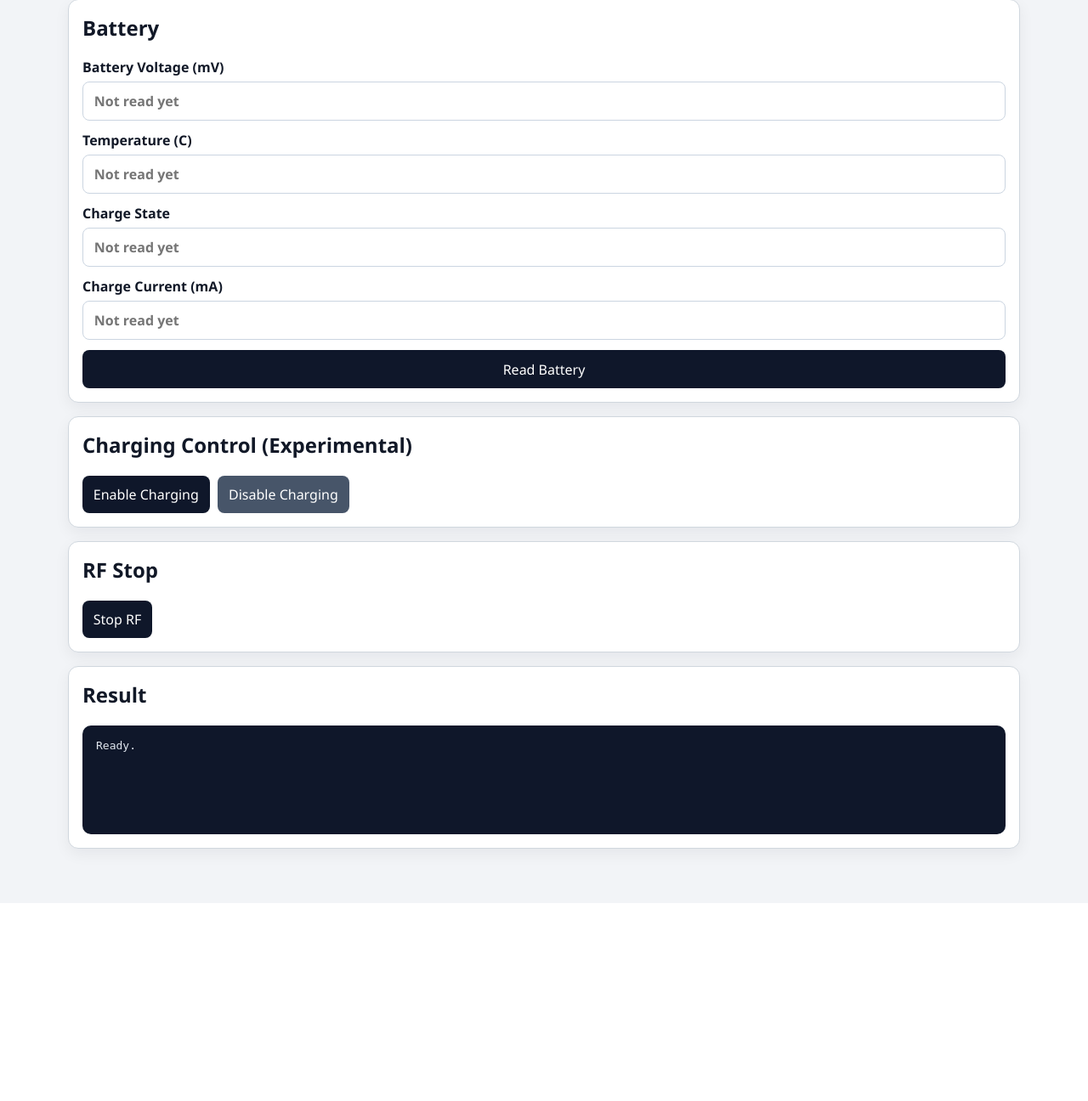
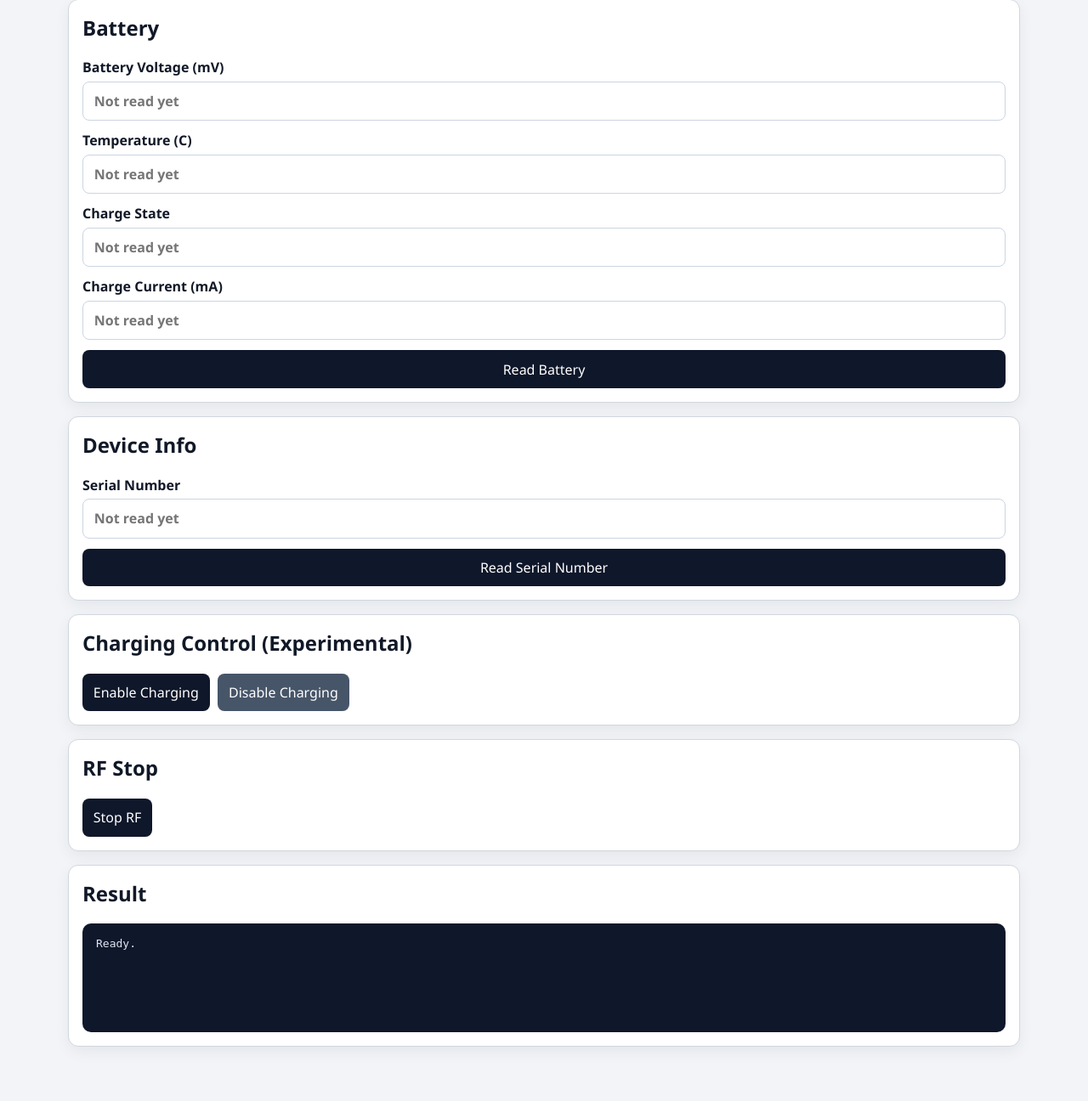
Before and after one commit to rfsoul/damspy-rpicontrol, a FastAPI app: page / in a window 1280 px wide. Shown: the part 2139-3435 px from the top of the page at 85% size. Before the commit the page ends 3202 px from the top, so only its background shows below. Run offline with FastAPI, Linux system fonts and the light colour scheme.

Commit message:
Add RXCC serial number read to webpage and API
Mirror the Hendrix TX NVM serial-number read flow on RXCC by adding controller
support, enabling /api/serial-number/rxcc, and exposing a dedicated Read
Serial Number button on the RXCC page.

Hardware validation is still required on the Raspberry Pi with the RXCC
connected.

```diff
--- a/src/damspy_rpicontrol/main.py
+++ b/src/damspy_rpicontrol/main.py
@@ -331,22 +331,32 @@ def create_app(controller: RxccController | None = None) -> FastAPI:
 
     @app.post("/api/serial-number/{device_type}", response_model=SerialNumberResponse)
     def read_serial_number(device_type: str, request: Request) -> SerialNumberResponse:
-        if device_type != DeviceType.TX.value:
-            raise HTTPException(status_code=404, detail="Serial-number read is only supported for Hendrix TX.")
-
-        controller = request.app.state.tx_controller
-        try:
-            serial_number = controller.read_serial_number()
-        except (
-            HendrixDeviceUnavailableError,
-            HendrixDeviceCommunicationError,
-        ) as exc:
-            raise _translate_device_error(exc) from exc
+        resolved_device_type = DeviceType(device_type)
+        if resolved_device_type == DeviceType.RXCC:
+            controller = _resolve_rxcc_family_controller(request, resolved_device_type)
+            try:
+                serial_number = controller.read_serial_number()
+            except (
+                DeviceUnavailableError,
+                DeviceCommunicationError,
+            ) as exc:
+                raise _translate_device_error(exc) from exc
+        elif resolved_device_type == DeviceType.TX:
+            controller = request.app.state.tx_controller
+            try:
+                serial_number = controller.read_serial_number()
+            except (
+                HendrixDeviceUnavailableError,
+                HendrixDeviceCommunicationError,
+            ) as exc:
+                raise _translate_device_error(exc) from exc
+        else:
+            raise HTTPException(status_code=404, detail="Serial-number read is only supported for Hendrix TX and RXCC.")
         command_sent, device_response = _format_trace(*controller.get_last_io_trace())
 
         return SerialNumberResponse(
-            detail="Read serial number for `tx` using NVM key `NORDIC_ID`.",
-            device=DeviceType.TX,
+            detail=f"Read serial number for `{resolved_device_type.value}` using NVM key `NORDIC_ID`.",
+            device=resolved_device_type,
             serial_number=serial_number,
             command_sent=command_sent,
             device_response=device_response,
--- a/src/damspy_rpicontrol/rxcc_device.py
+++ b/src/damspy_rpicontrol/rxcc_device.py
@@ -13,7 +13,11 @@ from damspy_rpicontrol.hendrix_device import (
     BatteryInfo,
     build_battery_info_request,
     build_charging_control_report,
+    build_read_item_report,
     parse_battery_info_response,
+    parse_read_item_response,
+    READ_ITEM_RESPONSE_LENGTH,
+    READ_ITEM_TIMEOUT_MS,
 )
 from damspy_rpicontrol.models import (
     AntennaPath,
@@ -223,6 +227,16 @@ class RxccController:
                 self._write_reports(device, [build_battery_info_request()])
                 return self._read_battery_info(device)
 
+    def read_serial_number(self) -> str:
+        return self.read_nvm_item("NORDIC_ID")
+
+    def read_nvm_item(self, key: str) -> str:
+        with self._lock:
+            self._reset_io_trace()
+            with self._open_device() as device:
+                self._write_reports(device, [build_read_item_report(key)])
+                return self._read_nvm_item(device, key)
+
     def _execute(self, reports: Sequence[bytes]) -> int:
         with self._lock:
             self._reset_io_trace()
@@ -322,6 +336,26 @@ class RxccController:
         self._last_response = response_bytes
         return parse_battery_info_response(response_bytes)
 
+    def _read_nvm_item(self, device: HidDevice, key: str) -> str:
+        try:
+            response = device.read(READ_ITEM_RESPONSE_LENGTH, READ_ITEM_TIMEOUT_MS)
+        except Exception as exc:
+            raise DeviceCommunicationError(
+                f"Failed while reading RXCC NVM item `{key}` ({exc})."
+            ) from exc
+
+        if response is None:
+            self._last_response = None
+            raise DeviceCommunicationError(f"RXCC NVM item response for `{key}` was empty.")
+
+        response_bytes = bytes(response)
+        if not response_bytes:
+            self._last_response = response_bytes
+            raise DeviceCommunicationError(f"RXCC NVM item response for `{key}` was empty.")
+
+        self._last_response = response_bytes
+        return parse_read_item_response(response_bytes, key)
+
     def _reset_io_trace(self) -> None:
         self._last_written_reports = []
         self._last_response = None
--- a/src/damspy_rpicontrol/templates/rxcc.html
+++ b/src/damspy_rpicontrol/templates/rxcc.html
@@ -258,6 +258,16 @@
     </section>
 
     <section>
+      <h2>Device Info</h2>
+      <form id="serial-number-form">
+        <label>Serial Number
+          <input id="serial-number" name="serial_number" type="text" readonly placeholder="Not read yet">
+        </label>
+        <button id="read-serial-number" type="submit">Read Serial Number</button>
+      </form>
+    </section>
+
+    <section>
       <h2>Charging Control (Experimental)</h2>
       <div class="health-row">
         <button id="charging-enable" type="button">Enable Charging</button>
@@ -276,6 +286,7 @@
     const batteryTemperatureField = document.getElementById("battery-temperature-c");
     const batteryChargeStateField = document.getElementById("battery-charge-state");
     const batteryChargeCurrentField = document.getElementById("battery-charge-current-ma");
+    const serialNumberField = document.getElementById("serial-number");
     function setHealthLed(status) { healthLed.classList.remove("pass", "fail"); if (status === "pass") healthLed.classList.add("pass"); else if (status === "fail") healthLed.classList.add("fail"); }
     function writeResult(title, payload) {
       const lines = [title];
@@ -293,6 +304,7 @@
       if ("temperature_c" in payload) lines.push(`Temperature C: ${payload.temperature_c}`);
       if ("charge_state" in payload) lines.push(`Charge State: ${payload.charge_state}`);
       if ("charge_current_ma" in payload) lines.push(`Charge Current mA: ${payload.charge_current_ma}`);
+      if ("serial_number" in payload) lines.push(`Serial Number: ${payload.serial_number}`);
       if ("raw_response" in payload) lines.push(`Raw response: ${payload.raw_response}`);
       if (lines.length === 1) lines.push(JSON.stringify(payload, null, 2));
       output.textContent = lines.join("\n");
@@ -339,6 +351,17 @@
         writeResult("Error", error);
       }
     });
+    document.getElementById("serial-number-form").addEventListener("submit", async (event) => {
+      event.preventDefault();
+      try {
+        const payload = await requestJson(`/api/serial-number/${currentDevice}`);
+        serialNumberField.value = payload.serial_number;
+        writeResult("Success", payload);
+      } catch (error) {
+        serialNumberField.value = "";
+        writeResult("Error", error);
+      }
+    });
     document.querySelectorAll("[data-gpio-pin][data-gpio-level]").forEach((button) => {
       button.addEventListener("click", async () => {
         const pin = button.dataset.gpioPin;
```
Also changed, not shown: tests/test_app.py (+20 -0 lines), tests/test_rxcc_device.py (+15 -0 lines).
